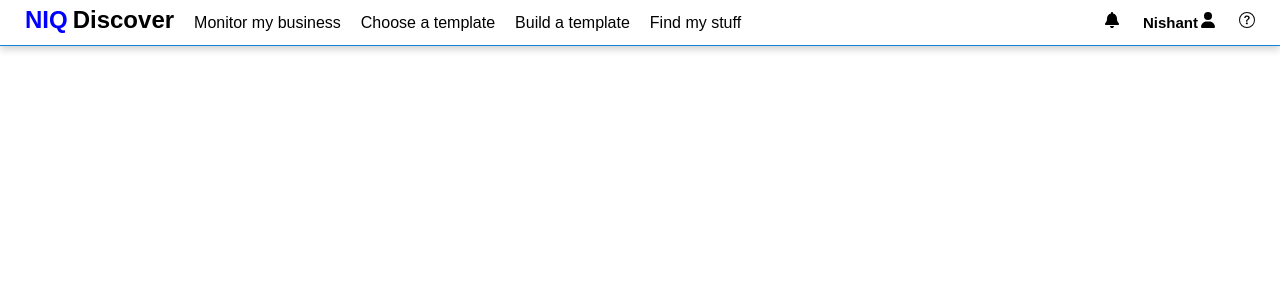
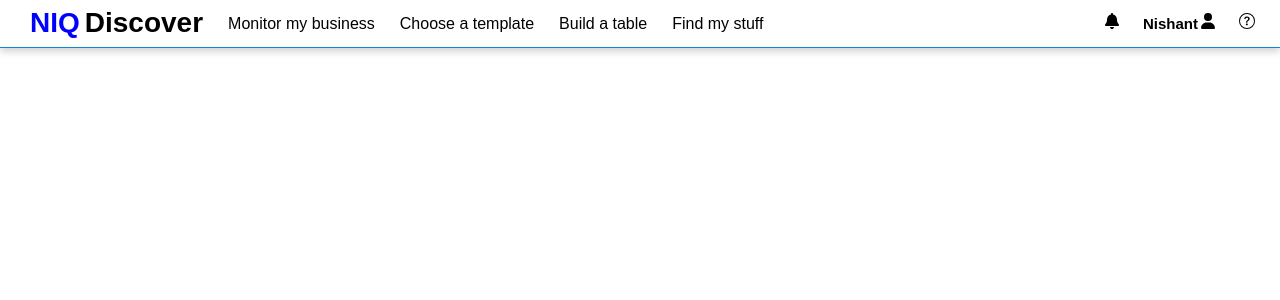
Before and after one commit to NishantRShinde/CRF-team1, an Angular app in the folder Project_demo/: page / in a window 1280 px wide. Shown: the top 300 px of the page. Built offline with nearby package versions, Linux system fonts and the light colour scheme.

Commit message:
almost done

```diff
--- a/Project_demo/src/app/app.component.ts
+++ b/Project_demo/src/app/app.component.ts
@@ -3,7 +3,7 @@ import { Component } from '@angular/core';
 @Component({
   selector: 'app-root',
   templateUrl: './app.component.html',
-  styleUrls: ['./app.component.css']
+  styleUrls: ['./app.component.scss'],
 })
 export class AppComponent {
   title = 'Project_demo';
--- a/Project_demo/src/app/app.module.ts
+++ b/Project_demo/src/app/app.module.ts
@@ -15,7 +15,7 @@ import { RouterModule } from '@angular/router';
       { path: 'home', component: AppComponent },
       { path: 'monitorMyBusiness', component: AppComponent },
       { path: 'chooseATemplate', component: AppComponent },
-      { path: 'buildATemplate', component: AppComponent },
+      { path: 'buildATable', component: AppComponent },
       { path: 'findMyStuff', component: AppComponent },
     ]),
   ],
--- a/Project_demo/src/app/brandbar/brandbar.component.html
+++ b/Project_demo/src/app/brandbar/brandbar.component.html
@@ -1,13 +1,18 @@
 <nav>
     <ul>
-        <span>
+        <span class="left-side">
             <li id="brand" (click)="highlight('home')" routerLink="/home"><span class="niq-span">NIQ</span>Discover</li>
-            <li class="list-items mmb" (click)="highlight('mmb')" routerLink="/monitorMyBusiness">Monitor my business
-            </li>
-            <li class="list-items cat" (click)="highlight('cat')" routerLink="/chooseATemplate">Choose a template</li>
-            <li class="list-items bat" (click)="highlight('bat')" routerLink="/buildATemplate">Build a template</li>
-            <li class="list-items fms" (click)="highlight('fms')" routerLink="/findMyStuff">Find my stuff</li>
+            <span>
+                <li class="list-items mmb" (click)="highlight('mmb')" routerLink="/monitorMyBusiness">Monitor my
+                    business
+                </li>
+                <li class="list-items cat" (click)="highlight('cat')" routerLink="/chooseATemplate">Choose a template
+                </li>
+                <li class="list-items bat" (click)="highlight('bat')" routerLink="/buildATable">Build a table</li>
+                <li class="list-items fms" (click)="highlight('fms')" routerLink="/findMyStuff">Find my stuff</li>
+            </span>
         </span>
+
         <div class="right-side">
             <img src="../../assets/bell-solid.svg " alt="notification icon" />
             <li class="inside-div">Nishant<img style="margin-left: 2px;" src="../../assets/user-solid.svg "
--- a/Project_demo/src/app/brandbar/brandbar.component.css
+++ b/Project_demo/src/app/brandbar/brandbar.component.scss
@@ -1,8 +1,8 @@
 nav {
     font-family: Arial, Helvetica, sans-serif;
-    padding-top: 6px;
+    padding-top: 4px;
     border-bottom: 1px solid #0E86D4;
-    height: 46px;
+    height: 48px;
     box-sizing: border-box;
     box-shadow: 0 3px 8px rgba(0, 0, 0, 0.2);
 }
@@ -10,7 +10,7 @@ nav {
 ul {
     display: flex;
     justify-content: space-between;
-    padding-left: 25px;
+    padding-left: 30px;
     margin: 0;
     list-style-type: none;
 }
@@ -18,12 +18,17 @@ ul {
 li {
     font-size: 15px;
     display: inline-block;
-    margin-right: 20px;
+    margin-right: 25px;
     color: #000000;
+    cursor: pointer;
 }
-
+span{
+    display: inline-block;
+}
 #brand {
-    font-size: 24px;
+    position: relative;
+    top: 3px;
+    font-size: 28px;
     font-weight: 700;
 }
 
@@ -37,13 +42,14 @@ li {
     font-size: 16px;
 }
 
+
 .border-class {
     font-weight: 600;
     border-bottom: 4px solid #0E86D4;
 }
 
 .right-side {
-    margin-top: 6px;
+    margin-top: 9px;
     margin-right: 10px;
     font-weight: 600;
 }
@@ -52,11 +58,13 @@ img {
     width: 16px;
     height: 16px;
     margin-right: 15px;
+    cursor: pointer;
 }
 
-div > img + li img {
+div>img+li img {
     margin-right: 0;
 }
+
 .inside-div {
     margin-right: 0;
     padding: 0 8px;
--- a/Project_demo/src/app/brandbar/brandbar.component.ts
+++ b/Project_demo/src/app/brandbar/brandbar.component.ts
@@ -3,7 +3,7 @@ import { Component } from '@angular/core';
 @Component({
   selector: 'app-brandbar',
   templateUrl: './brandbar.component.html',
-  styleUrls: ['./brandbar.component.css'],
+  styleUrls: ['./brandbar.component.scss'],
 })
 export class BrandbarComponent {
   previous: any;
@@ -27,4 +27,18 @@ export class BrandbarComponent {
       this.previous = item;
     }
   }
+  allPermissions: string[] = [
+    'monitor-my-business',
+    'choose-a-template',
+    'build-a-table',
+    'find-my-stuff',
+  ];
+
+  user: {
+    uname: string;
+    permissions: number[];
+  } = {
+    uname: 'Nishant',
+    permissions: [0, 2, 3],
+  };
 }
```
Also changed, not shown: Project_demo/src/app/app.component.css (deleted), Project_demo/src/app/app.component.scss (added).
